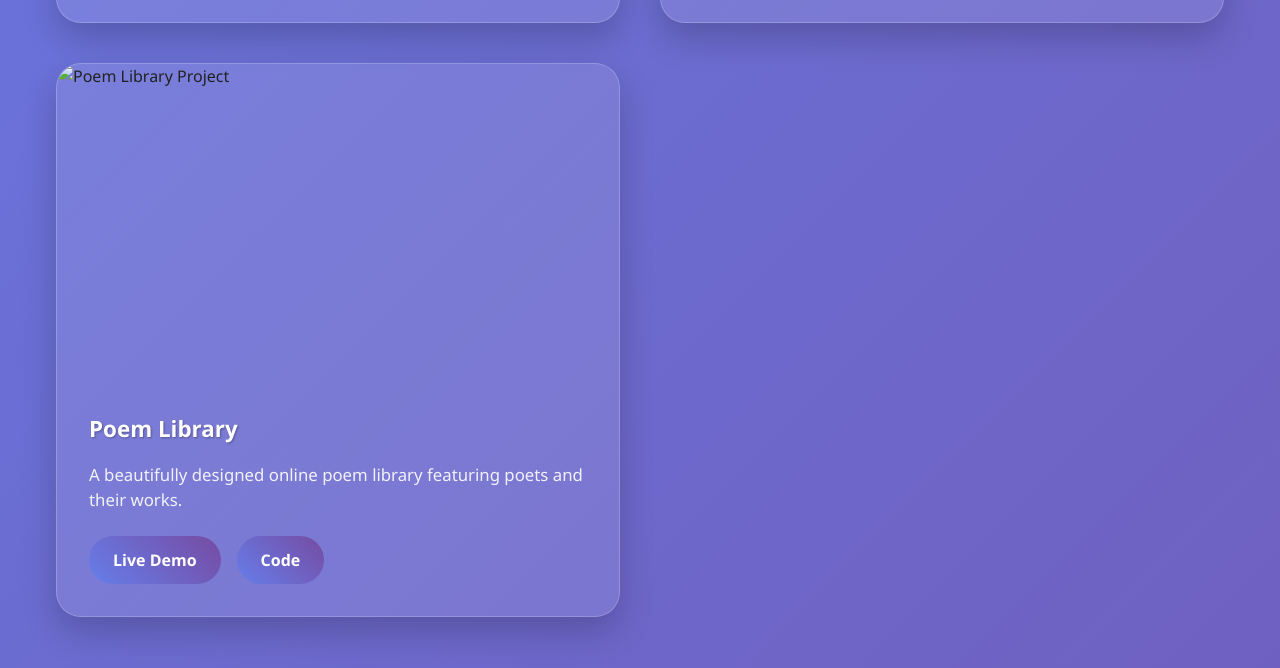
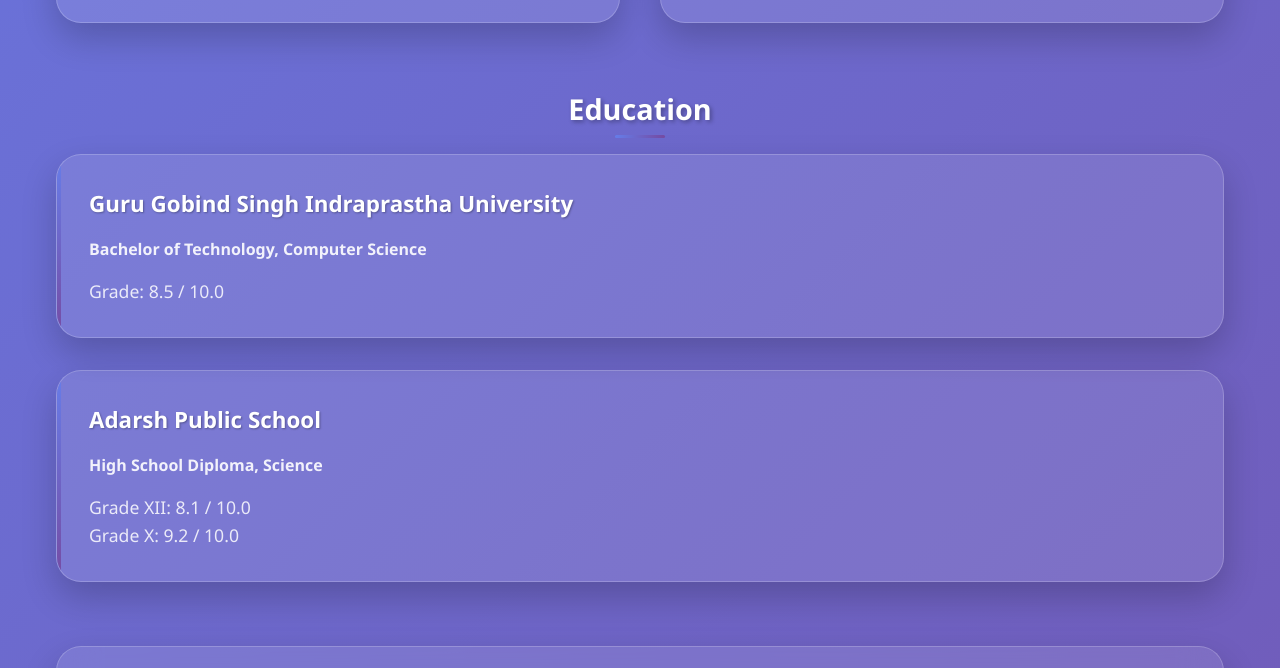
Before and after one commit to ujayjumpman/Utkarsh-Jha, a plain HTML site: page index.html in a window 1280 px wide. Shown: the part 1331-1999 px from the top of the page. Drawn offline with Linux system fonts and the light colour scheme.

Commit message:
Update index.html

```diff
--- a/index.html
+++ b/index.html
@@ -894,34 +894,6 @@
             </div>
           </div>
         </div>
-
-        <div class="project-card">
-          <img
-            class="project-image"
-            src="images.jpg"
-            alt="Poem Library Project"
-          />
-          <div class="project-content">
-            <h3 class="project-title">Poem Library</h3>
-            <p class="project-desc">
-              A beautifully designed online poem library featuring poets and their works.
-            </p>
-            <div class="project-links">
-              <a
-                href="https://ujayjumpman.github.io/poetswebsite/"
-                target="_blank"
-                rel="noopener noreferrer"
-                >Live Demo</a
-              >
-              <a
-                href="https://github.com/ujayjumpman/poetswebsite"
-                target="_blank"
-                rel="noopener noreferrer"
-                >Code</a
-              >
-            </div>
-          </div>
-        </div>
       </div>
     </section>
 
```
